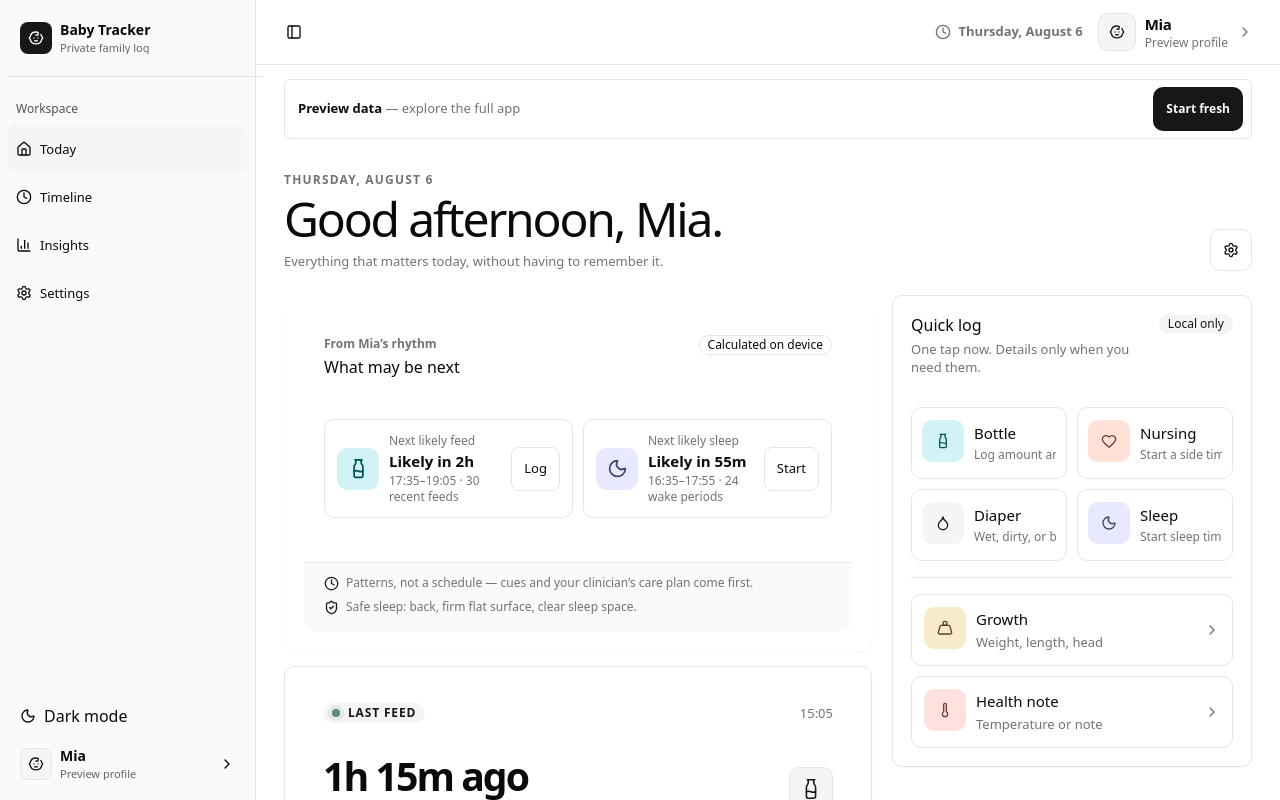
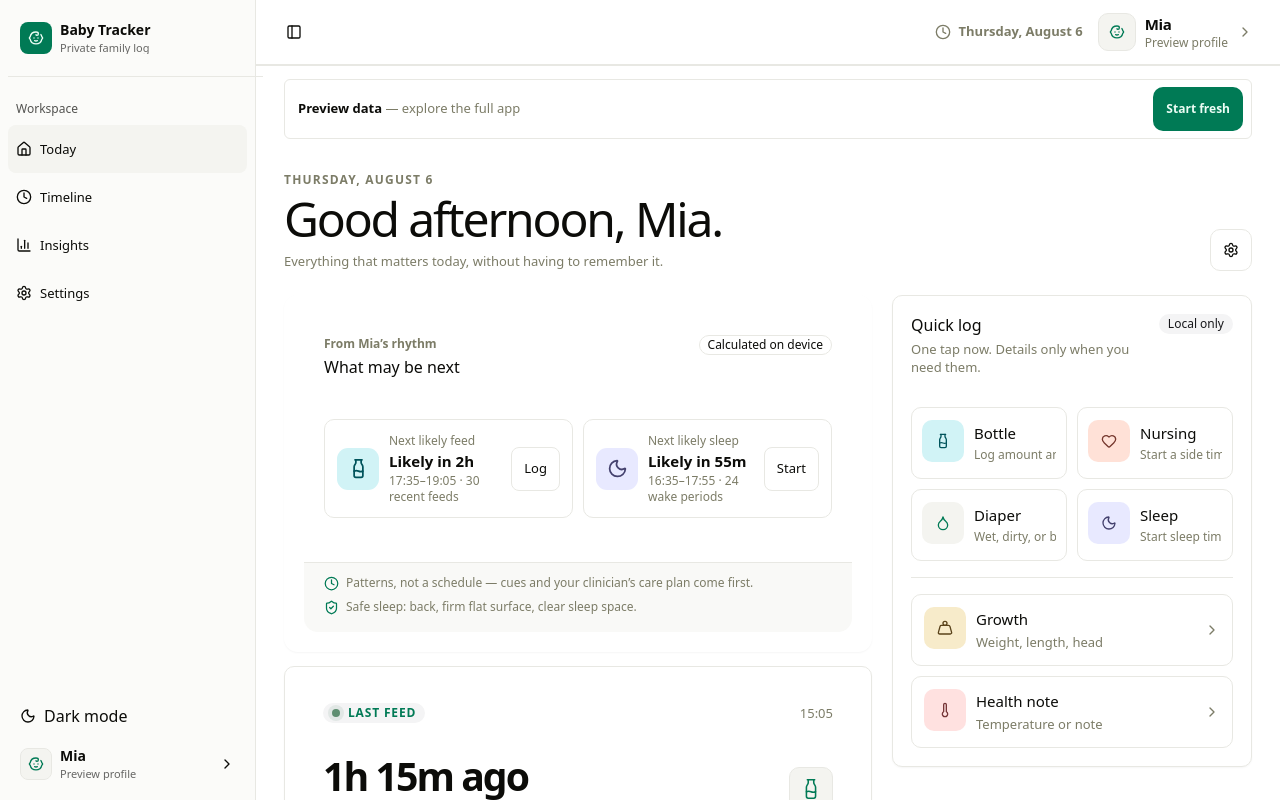
Before and after one commit to mpoapostolis/numa-baby, a React (Vite) app: page / in a window 1280 px wide. Shown: the top 800 px of the page. Built offline with nearby package versions, Linux system fonts and the light colour scheme.

Commit message:
Fix sticky shell and apply shadcn theme tokens

```diff
--- a/src/App.tsx
+++ b/src/App.tsx
@@ -1140,7 +1140,7 @@ export default function HomePage() {
   }
 
   return (
-    <SidebarProvider defaultOpen>
+    <SidebarProvider defaultOpen className="numa-shell">
       <AppSidebar
         activeTab={activeTab}
         onNavigate={setActiveTab}
--- a/src/styles.css
+++ b/src/styles.css
@@ -66,37 +66,37 @@
 :root {
   --radius: 0.625rem;
   --background: oklch(1 0 0);
-  --foreground: oklch(0.145 0 0);
+  --foreground: oklch(0.153 0.006 107.1);
   --card: oklch(1 0 0);
-  --card-foreground: oklch(0.145 0 0);
+  --card-foreground: oklch(0.153 0.006 107.1);
   --popover: oklch(1 0 0);
-  --popover-foreground: oklch(0.145 0 0);
-  --primary: oklch(0.205 0 0);
-  --primary-foreground: oklch(0.985 0 0);
-  --secondary: oklch(0.97 0 0);
-  --secondary-foreground: oklch(0.205 0 0);
-  --muted: oklch(0.97 0 0);
-  --muted-foreground: oklch(0.556 0 0);
-  --accent: oklch(0.97 0 0);
-  --accent-foreground: oklch(0.205 0 0);
+  --popover-foreground: oklch(0.153 0.006 107.1);
+  --primary: oklch(0.508 0.118 165.612);
+  --primary-foreground: oklch(0.979 0.021 166.113);
+  --secondary: oklch(0.967 0.001 286.375);
+  --secondary-foreground: oklch(0.21 0.006 285.885);
+  --muted: oklch(0.966 0.005 106.5);
+  --muted-foreground: oklch(0.58 0.031 107.3);
+  --accent: oklch(0.966 0.005 106.5);
+  --accent-foreground: oklch(0.228 0.013 107.4);
   --destructive: oklch(0.577 0.245 27.325);
   --destructive-foreground: oklch(0.985 0 0);
-  --border: oklch(0.922 0 0);
-  --input: oklch(0.922 0 0);
-  --ring: oklch(0.708 0 0);
-  --chart-1: oklch(0.646 0.222 41.116);
-  --chart-2: oklch(0.6 0.118 184.704);
-  --chart-3: oklch(0.398 0.07 227.392);
-  --chart-4: oklch(0.828 0.189 84.429);
-  --chart-5: oklch(0.769 0.188 70.08);
-  --sidebar: oklch(0.985 0 0);
-  --sidebar-foreground: oklch(0.145 0 0);
-  --sidebar-primary: oklch(0.205 0 0);
-  --sidebar-primary-foreground: oklch(0.985 0 0);
-  --sidebar-accent: oklch(0.97 0 0);
-  --sidebar-accent-foreground: oklch(0.205 0 0);
-  --sidebar-border: oklch(0.922 0 0);
-  --sidebar-ring: oklch(0.708 0 0);
+  --border: oklch(0.93 0.007 106.5);
+  --input: oklch(0.93 0.007 106.5);
+  --ring: oklch(0.737 0.021 106.9);
+  --chart-1: oklch(0.855 0.138 181.071);
+  --chart-2: oklch(0.704 0.14 182.503);
+  --chart-3: oklch(0.6 0.118 184.704);
+  --chart-4: oklch(0.511 0.096 186.391);
+  --chart-5: oklch(0.437 0.078 188.216);
+  --sidebar: oklch(0.988 0.003 106.5);
+  --sidebar-foreground: oklch(0.153 0.006 107.1);
+  --sidebar-primary: oklch(0.596 0.145 163.225);
+  --sidebar-primary-foreground: oklch(0.979 0.021 166.113);
+  --sidebar-accent: oklch(0.966 0.005 106.5);
+  --sidebar-accent-foreground: oklch(0.228 0.013 107.4);
+  --sidebar-border: oklch(0.93 0.007 106.5);
+  --sidebar-ring: oklch(0.737 0.021 106.9);
   --paper: var(--background);
   --surface: var(--card);
   --surface-soft: var(--muted);
@@ -197,44 +197,47 @@ button:disabled {
 }
 
 .numa-shell {
-  min-height: 100dvh;
+  height: 100svh;
+  height: 100dvh;
+  min-height: 0;
+  overflow: hidden;
   background: var(--paper);
   color: var(--ink);
 }
 
 html.dark {
-  --background: oklch(0.145 0 0);
-  --foreground: oklch(0.985 0 0);
-  --card: oklch(0.205 0 0);
-  --card-foreground: oklch(0.985 0 0);
-  --popover: oklch(0.205 0 0);
-  --popover-foreground: oklch(0.985 0 0);
-  --primary: oklch(0.922 0 0);
-  --primary-foreground: oklch(0.205 0 0);
-  --secondary: oklch(0.269 0 0);
+  --background: oklch(0.153 0.006 107.1);
+  --foreground: oklch(0.988 0.003 106.5);
+  --card: oklch(0.228 0.013 107.4);
+  --card-foreground: oklch(0.988 0.003 106.5);
+  --popover: oklch(0.228 0.013 107.4);
+  --popover-foreground: oklch(0.988 0.003 106.5);
+  --primary: oklch(0.432 0.095 166.913);
+  --primary-foreground: oklch(0.979 0.021 166.113);
+  --secondary: oklch(0.274 0.006 286.033);
   --secondary-foreground: oklch(0.985 0 0);
-  --muted: oklch(0.269 0 0);
-  --muted-foreground: oklch(0.708 0 0);
-  --accent: oklch(0.269 0 0);
-  --accent-foreground: oklch(0.985 0 0);
+  --muted: oklch(0.286 0.016 107.4);
+  --muted-foreground: oklch(0.737 0.021 106.9);
+  --accent: oklch(0.286 0.016 107.4);
+  --accent-foreground: oklch(0.988 0.003 106.5);
   --destructive: oklch(0.704 0.191 22.216);
   --destructive-foreground: oklch(0.985 0 0);
   --border: oklch(1 0 0 / 10%);
   --input: oklch(1 0 0 / 15%);
-  --ring: oklch(0.556 0 0);
-  --chart-1: oklch(0.488 0.243 264.376);
-  --chart-2: oklch(0.696 0.17 162.48);
-  --chart-3: oklch(0.769 0.188 70.08);
-  --chart-4: oklch(0.627 0.265 303.9);
-  --chart-5: oklch(0.645 0.246 16.439);
-  --sidebar: oklch(0.205 0 0);
-  --sidebar-foreground: oklch(0.985 0 0);
-  --sidebar-primary: oklch(0.488 0.243 264.376);
-  --sidebar-primary-foreground: oklch(0.985 0 0);
-  --sidebar-accent: oklch(0.269 0 0);
-  --sidebar-accent-foreground: oklch(0.985 0 0);
+  --ring: oklch(0.58 0.031 107.3);
+  --chart-1: oklch(0.855 0.138 181.071);
+  --chart-2: oklch(0.704 0.14 182.503);
+  --chart-3: oklch(0.6 0.118 184.704);
+  --chart-4: oklch(0.511 0.096 186.391);
+  --chart-5: oklch(0.437 0.078 188.216);
+  --sidebar: oklch(0.228 0.013 107.4);
+  --sidebar-foreground: oklch(0.988 0.003 106.5);
+  --sidebar-primary: oklch(0.696 0.17 162.48);
+  --sidebar-primary-foreground: oklch(0.262 0.051 172.552);
+  --sidebar-accent: oklch(0.286 0.016 107.4);
+  --sidebar-accent-foreground: oklch(0.988 0.003 106.5);
   --sidebar-border: oklch(1 0 0 / 10%);
-  --sidebar-ring: oklch(0.556 0 0);
+  --sidebar-ring: oklch(0.58 0.031 107.3);
   --surface-tint: color-mix(in oklch, var(--card) 82%, var(--muted));
   --subtle: color-mix(in oklch, var(--muted-foreground) 82%, var(--background));
   --peach: oklch(0.3 0.045 30);
@@ -2822,8 +2825,14 @@ html.dark {
 
 .app-frame {
   min-width: 0;
+  height: 100%;
+  min-height: 0;
   display: flex !important;
   flex-direction: column;
+  overflow-x: hidden;
+  overflow-y: auto;
+  overscroll-behavior-y: contain;
+  scroll-padding-top: 64px;
   background: var(--background);
 }
 
@@ -2889,14 +2898,19 @@ html.dark {
 }
 
 .topbar {
-  position: sticky;
-  top: 0;
-  z-index: 40;
+  position: sticky !important;
+  top: 0 !important;
+  inset-block-start: 0;
+  z-index: 60;
   flex: 0 0 auto;
+  width: 100%;
+  isolation: isolate;
   min-height: 64px;
   padding: max(10px, env(safe-area-inset-top)) 18px 10px;
-  background: color-mix(in oklch, var(--background) 92%, transparent);
+  background: color-mix(in oklch, var(--background) 94%, transparent);
   backdrop-filter: blur(16px);
+  -webkit-backdrop-filter: blur(16px);
+  box-shadow: 0 1px 0 var(--border);
 }
 
 .sidebar-trigger {
```
Also changed, not shown: components.json.
